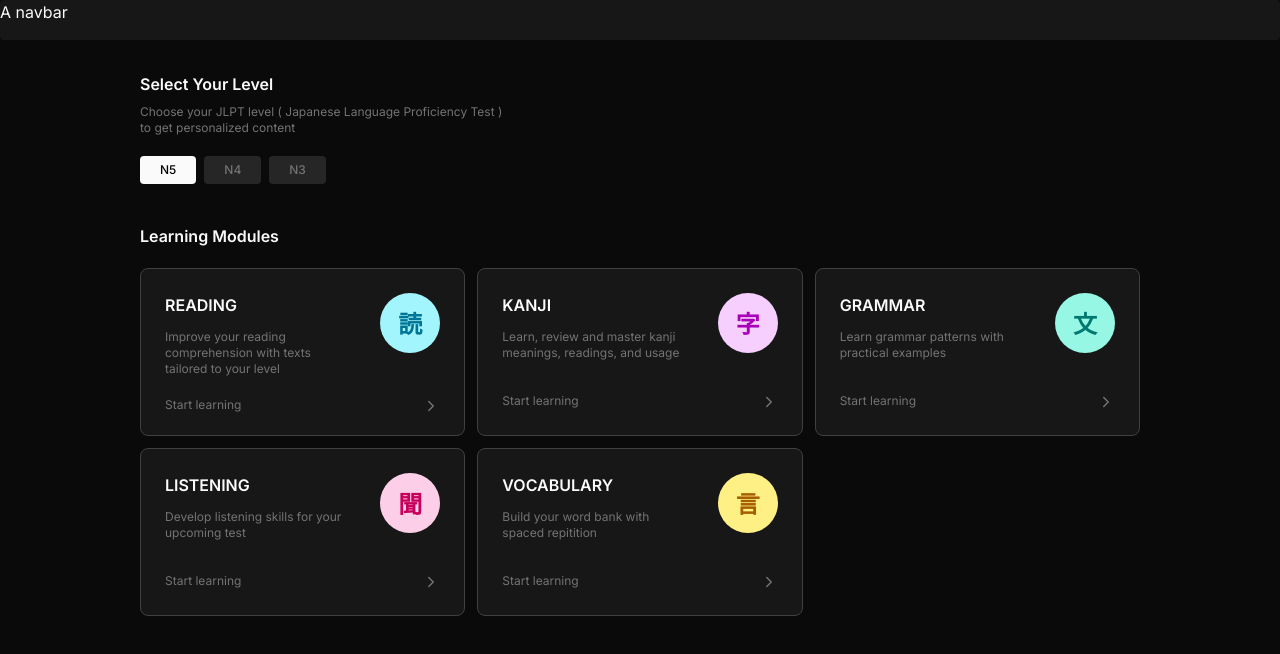
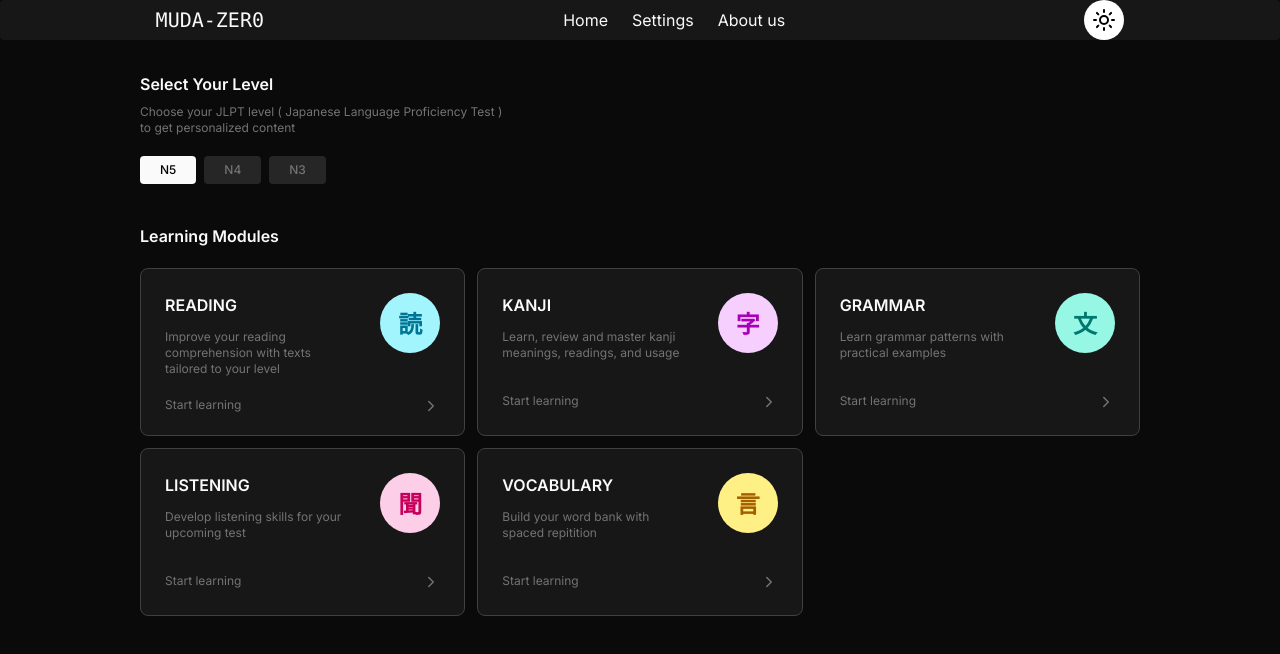
Before and after one commit to VeryLazyDev/Japanese-Web-Frontend-Admin, a React (Vite) app: page / in a window 1280 px wide. Shown: the top 654 px of the page. Built offline with nearby package versions, Linux system fonts and the light colour scheme.

Commit message:
impl:(navbar)

```diff
--- a/src/app/routes/user-routes.jsx
+++ b/src/app/routes/user-routes.jsx
@@ -1,5 +1,5 @@
 import HomePageUser from "../features/home-user/page";
-import NewExercisePage from "../features/new_excercise/page";
+import NewExercisePage from "../features/new-excercise/page";
 import ReadingModulePage from "../features/reading-modules-user/page";
 
 /** @type {import('react-router-dom').RouteObject[]} */
--- a/src/components/navbar/navbar.jsx
+++ b/src/components/navbar/navbar.jsx
@@ -1,4 +1,26 @@
+import { getUserNavs } from "@/lib/get-user-nav";
+import { SunIcon } from "lucide-react";
+import { NavLink } from "react-router-dom";
+
 const Navbar = () => {
-    return <div className="w-full h-10 rounded bg-secondary-bg">A navbar</div>;
+  const navs = getUserNavs();
+
+  return (
+    <div className="w-full p-1.5 flex justify-center h-10 rounded bg-secondary-bg">
+      <nav className="flex justify-around items-center w-full py-2">
+        <h3 className="text-xl font-mono">MUDA-ZER0</h3>
+
+        <div className="flex items-center gap-6">
+          {navs.map((item) => (
+            <NavLink key={item.id}>{item.name}</NavLink>
+          ))}
+        </div>
+
+        <div className="bg-white rounded-full p-2">
+          <SunIcon color="black" />
+        </div>
+      </nav>
+    </div>
+  );
 };
 export default Navbar;
--- /dev/null
+++ b/src/constant/index.js
@@ -0,0 +1,5 @@
+export const USER_NAVS = [
+  { id: 1, name: "Home" },
+  { id: 2, name: "Settings" },
+  { id: 3, name: "About us" },
+];
--- /dev/null
+++ b/src/lib/get-user-nav.js
@@ -0,0 +1,5 @@
+import { USER_NAVS } from "@/constant"
+
+export const getUserNavs=()=>{
+    return USER_NAVS
+}
```
Also changed, not shown: src/app/features/new-excercise/page.jsx (renamed from src/app/features/new_excercise/page.jsx).
